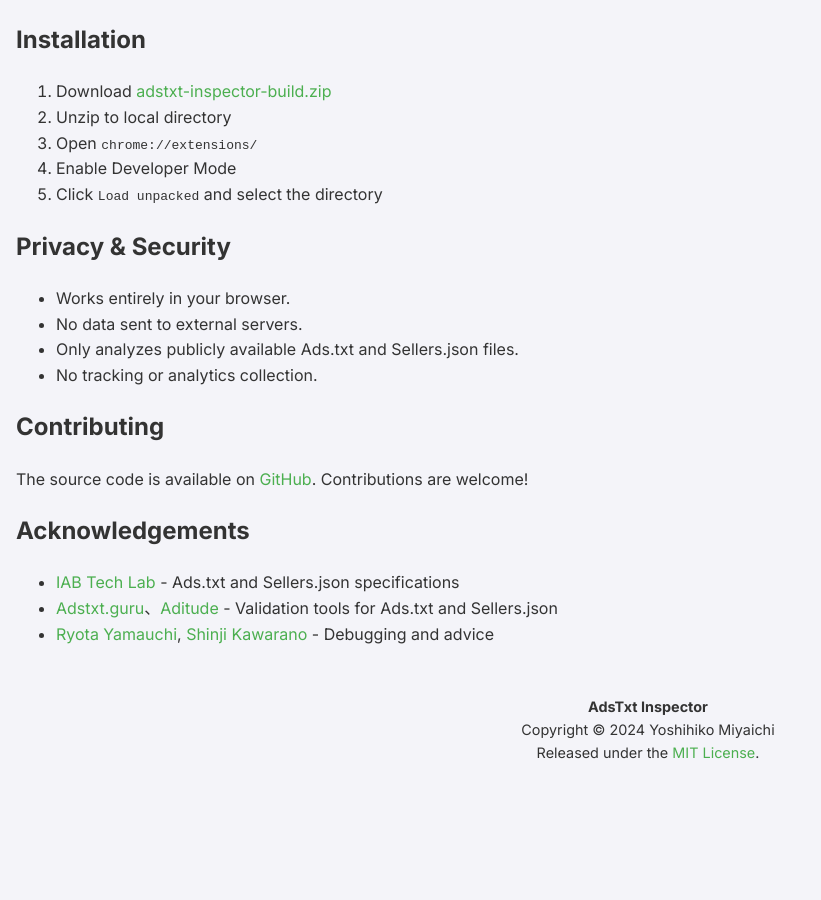
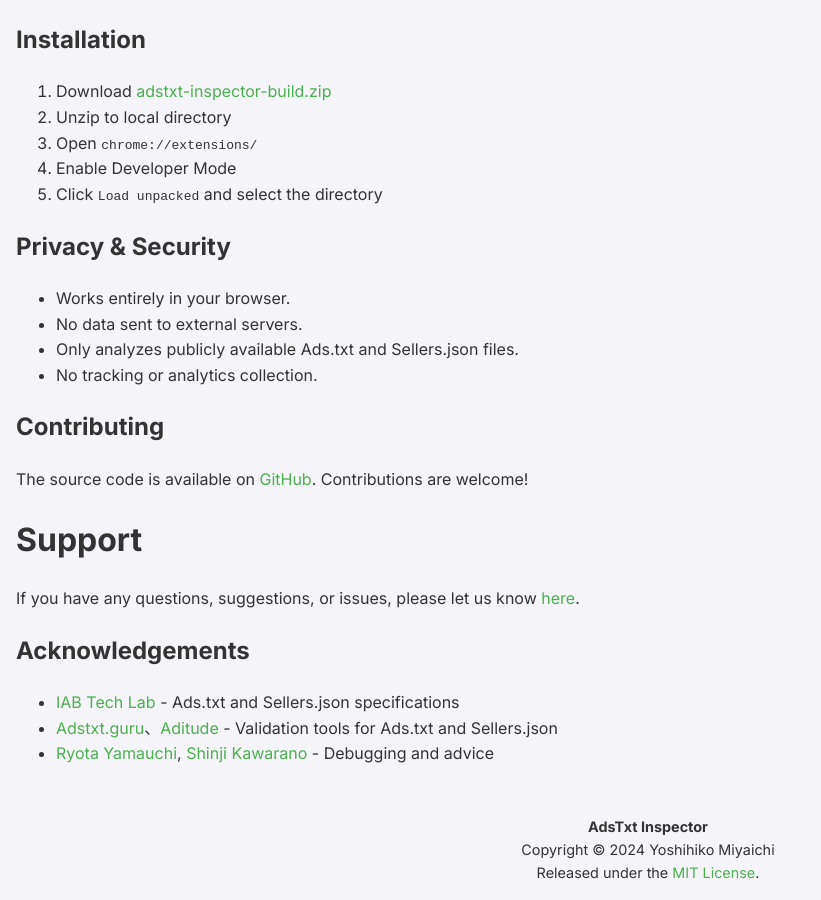
Before and after one commit to miyaichi/adstxt-Inspector, a Jekyll site: the page built from docs/en/index.md, in a window 1280 px wide and 900 px high, scrolled down 2860 px. Shown: the whole window, without its empty margins (0-821 px from the left). Built offline with Jekyll 4.4.1, drawn with Linux system fonts in a browser that asks for light colours; before the commit the page ends 3640 px from its top, so only the background shows below that.

Commit message:
Add support section with contact information in English and Japanese documentation

```diff
--- a/docs/en/index.md
+++ b/docs/en/index.md
@@ -112,6 +112,10 @@
 
 The source code is available on [GitHub](https://github.com/miyaichi/adstxt-Inspector). Contributions are welcome!
 
+# Support
+
+If you have any questions, suggestions, or issues, please let us know [here](https://github.com/miyaichi/adstxt-Inspector/issues).
+
 ## Acknowledgements
 
 - [IAB Tech Lab](https://iabtechlab.com/) - Ads.txt and Sellers.json specifications
```
Also changed, not shown: docs/ja/index.md (+4 -0 lines).
